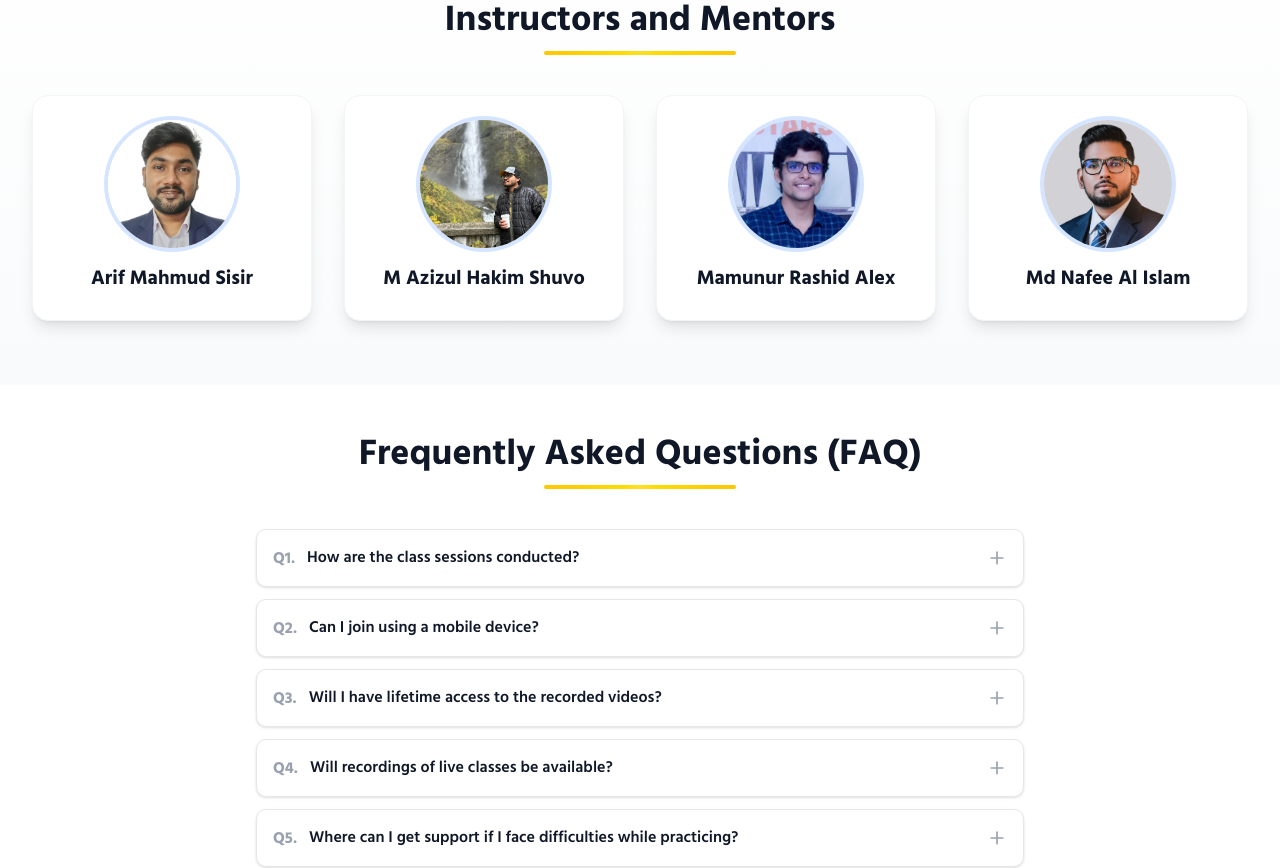
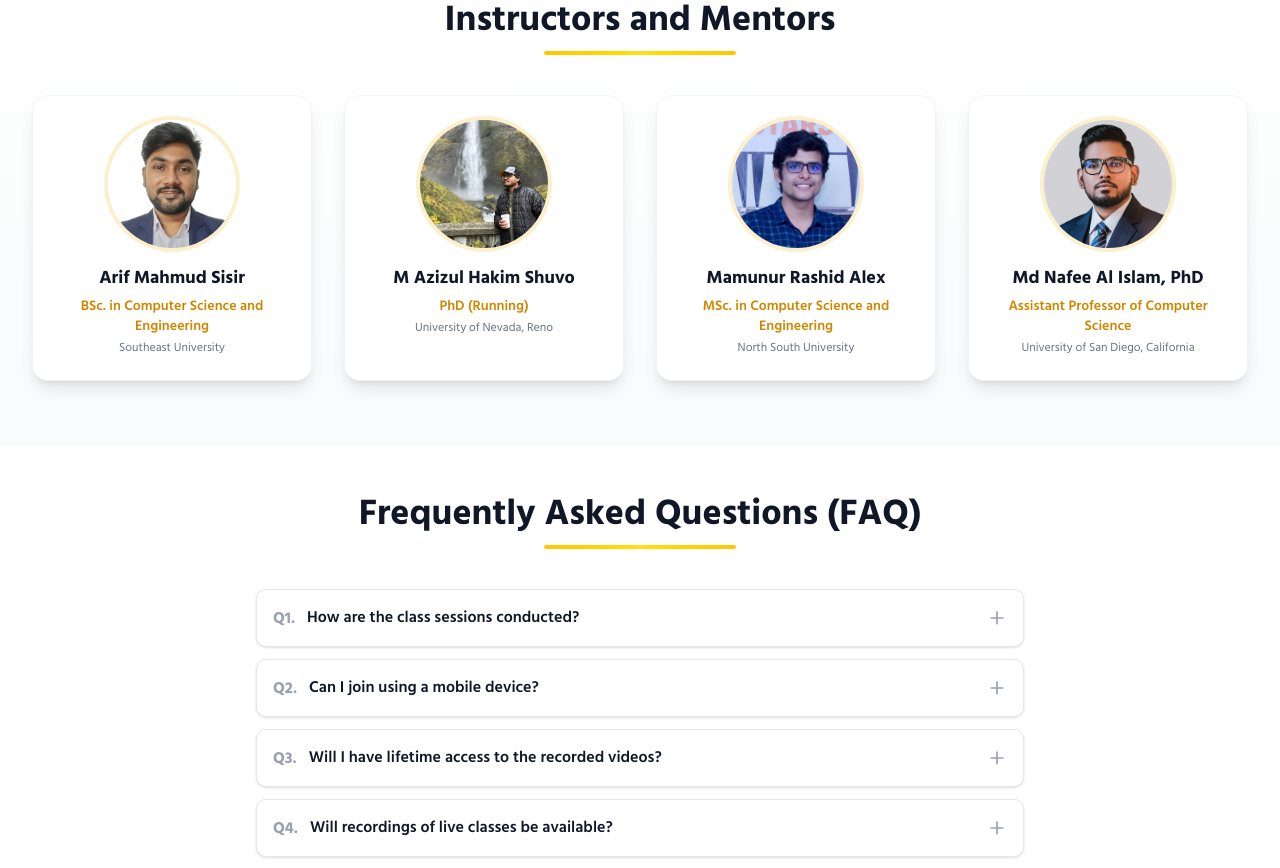
Before and after one commit to mehrabhossain1/innodemmy-frontend, a Next.js app: page /courses/complete-research-pathway-with-machine-learning in a window 1280 px wide. Shown: the part 4700-5568 px from the top of the page. Built offline with nearby package versions, Linux system fonts and the light colour scheme.

Commit message:
feat: Update instructor details and enhance display with institution information

```diff
--- a/app/courses/complete-research-pathway-with-machine-learning/components/InstructorsAndMentors.tsx
+++ b/app/courses/complete-research-pathway-with-machine-learning/components/InstructorsAndMentors.tsx
@@ -10,38 +10,38 @@ interface Instructor {
     id: number;
     name: string;
     title: string;
+    institution: string;
     image: StaticImageData;
-    expertise: string;
 }
 
 const instructors: Instructor[] = [
     {
         id: 1,
         name: "Arif Mahmud Sisir",
-        title: "Machine Learning Researcher",
+        title: "BSc. in Computer Science and Engineering",
+        institution: "Southeast University",
         image: ArifMahmudSisir,
-        expertise: "Deep Learning & Computer Vision",
     },
     {
         id: 2,
         name: "M Azizul Hakim Shuvo",
-        title: "Data Science Lead",
+        title: "PhD (Running)",
+        institution: "University of Nevada, Reno",
         image: MAzizulHakimShuvo,
-        expertise: "NLP & Research Methodology",
     },
     {
         id: 3,
         name: "Mamunur Rashid Alex",
-        title: "AI Research Scientist",
+        title: "MSc. in Computer Science and Engineering",
+        institution: "North South University",
         image: MamunurRashidAlex,
-        expertise: "Neural Networks & Model Optimization",
     },
     {
         id: 4,
-        name: "Md Nafee Al Islam",
-        title: "Senior ML Engineer",
+        name: "Md Nafee Al Islam, PhD",
+        title: "Assistant Professor of Computer Science",
+        institution: "University of San Diego, California",
         image: MdNafeeAlIslam,
-        expertise: "Applied ML & Research Publication",
     },
 ];
 
@@ -58,7 +58,7 @@ export default function InstructorsAndMentors() {
                             className="group relative bg-white dark:bg-gray-800 rounded-2xl p-6 shadow-lg hover:shadow-xl transition-all duration-300 border border-gray-100 dark:border-gray-700"
                         >
                             <div className="flex flex-col items-center text-center">
-                                <div className="relative w-32 h-32 mb-4 overflow-hidden rounded-full ring-4 ring-blue-500/20 group-hover:ring-blue-500/40 transition-all duration-300">
+                                <div className="relative w-32 h-32 mb-4 overflow-hidden rounded-full ring-4 ring-yellow-500/20 group-hover:ring-yellow-500/40 transition-all duration-300">
                                     <Image
                                         src={instructor.image}
                                         alt={instructor.name}
@@ -67,9 +67,15 @@ export default function InstructorsAndMentors() {
                                         className="object-cover group-hover:scale-110 transition-transform duration-300"
                                     />
                                 </div>
-                                <h3 className="text-xl font-bold text-gray-900 dark:text-white mb-1">
+                                <h3 className="text-lg font-bold text-gray-900 dark:text-white mb-1">
                                     {instructor.name}
                                 </h3>
+                                <p className="text-sm font-semibold text-yellow-600 dark:text-yellow-400 mb-1">
+                                    {instructor.title}
+                                </p>
+                                <p className="text-xs text-gray-500 dark:text-gray-500">
+                                    {instructor.institution}
+                                </p>
                             </div>
                         </div>
                     ))}
```
